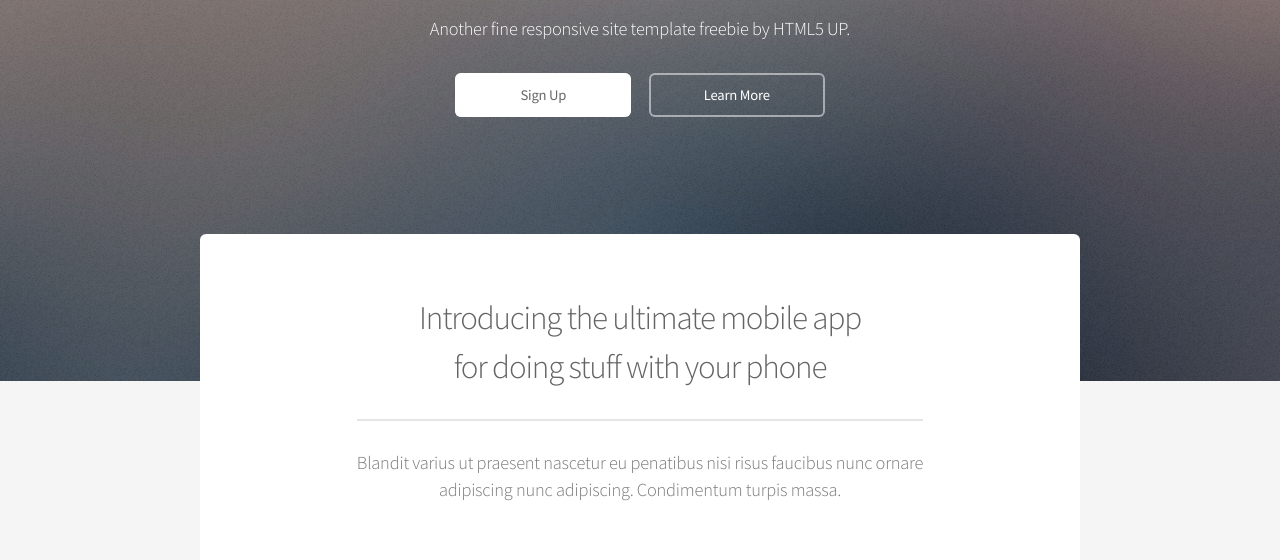
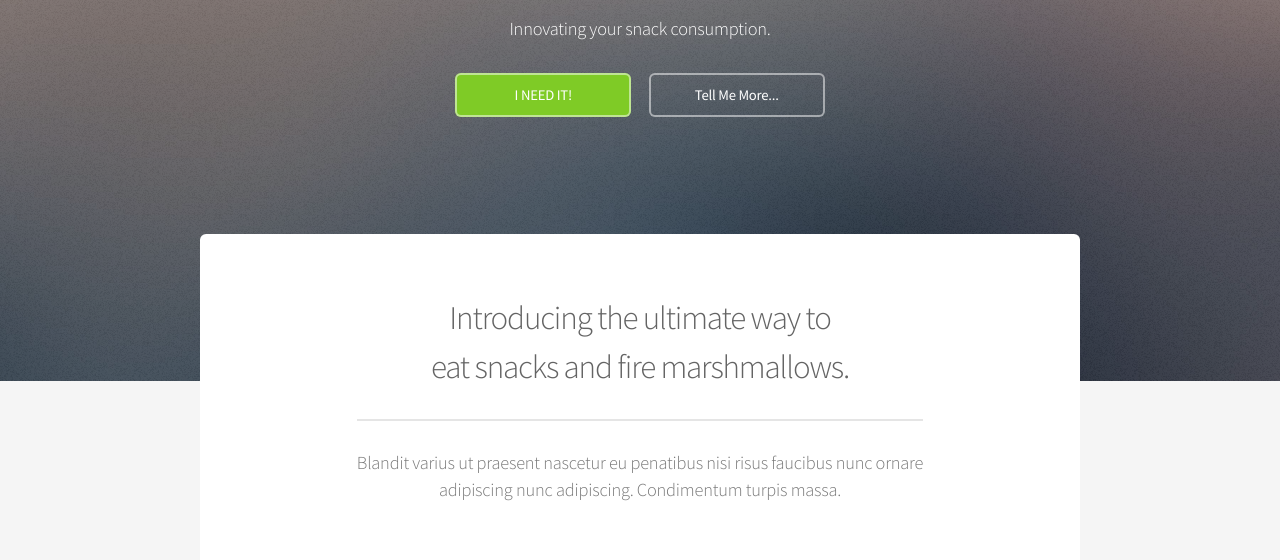
Before and after one commit to Irrithyll/brewing-sweet-victory, a plain HTML site: page index.html in a window 1280 px wide. Shown: the part 207-767 px from the top of the page. Drawn offline with Linux system fonts and the light colour scheme.

Commit message:
updated content a little
update title and slogans, and button colour for button special

```diff
--- a/assets/css/main.css
+++ b/assets/css/main.css
@@ -3087,8 +3087,8 @@
 			#banner input[type="reset"].special,
 			#banner input[type="button"].special,
 			#banner .button.special {
-				background: #fff;
-				color: #666 !important;
+				background: #7fcb26;
+				color: #fff !important;
 			}
 
 /* Main */
--- a/index.html
+++ b/index.html
@@ -47,10 +47,10 @@
 			<!-- Banner -->
 				<section id="banner">
 					<h2>MARSHMALLOW CANNON</h2>
-					<p>Another fine responsive site template freebie by HTML5 UP.</p>
+					<p>Innovating your snack consumption.</p>
 					<ul class="actions">
-						<li><a href="#" class="button special">Sign Up</a></li>
-						<li><a href="#" class="button">Learn More</a></li>
+						<li><a href="#" class="button special">I NEED IT!</a></li>
+						<li><a href="#" class="button">Tell Me More...</a></li>
 					</ul>
 				</section>
 
@@ -59,9 +59,9 @@
 
 					<section class="box special">
 						<header class="major">
-							<h2>Introducing the ultimate mobile app
+							<h2>Introducing the ultimate way to
 							<br />
-							for doing stuff with your phone</h2>
+							eat snacks and fire marshmallows.</h2>
 							<p>Blandit varius ut praesent nascetur eu penatibus nisi risus faucibus nunc ornare<br />
 							adipiscing nunc adipiscing. Condimentum turpis massa.</p>
 						</header>
```
